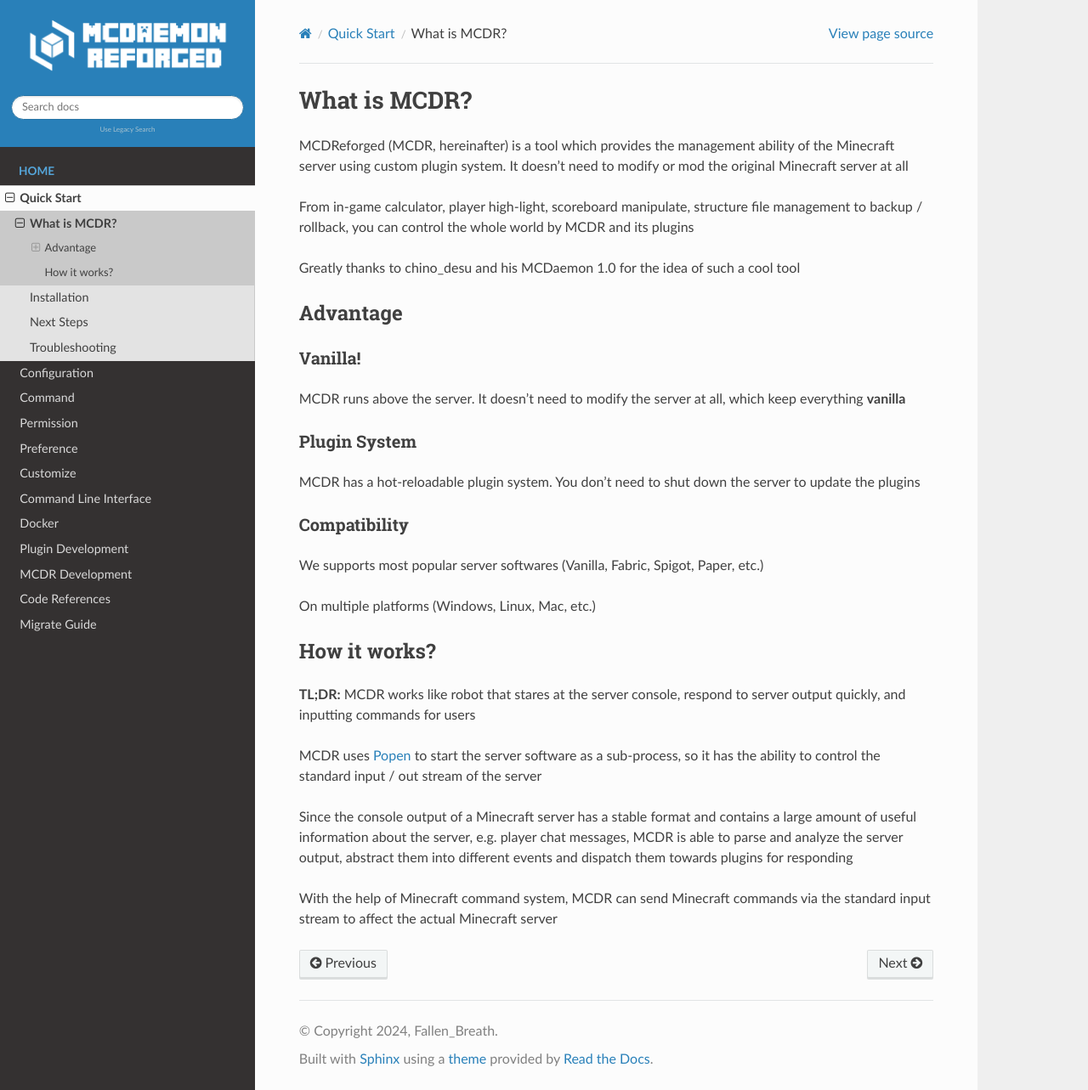
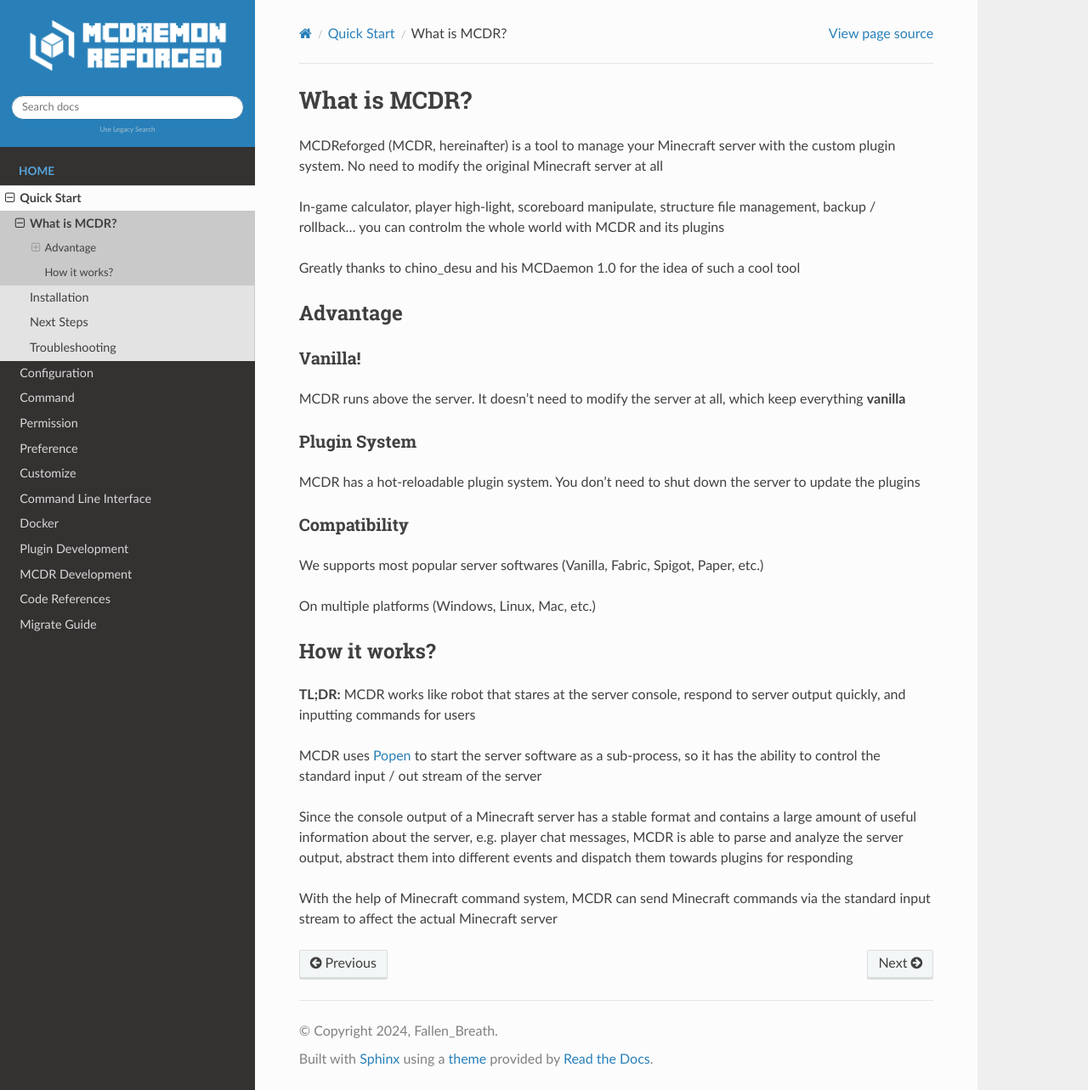
Before and after one commit to MCDReforged/MCDReforged, a Sphinx documentation site: the page built from docs/source/quick_start/introduction.rst, in a window 1280 px wide and 1283 px high. Shown: the whole window at 85% size. Built offline with Sphinx 7.4.7 and the Read the Docs theme 3.1.0, drawn with Linux system fonts in a browser that asks for light colours; pages that are not in the unit, such as notebooks, are missing from menus; the version number could not be read and is left out; comment, search, counter and statistics services are not loaded.

Commit message:
doc(quick_start) some wording changes

```diff
--- a/docs/source/quick_start/introduction.rst
+++ b/docs/source/quick_start/introduction.rst
@@ -2,9 +2,9 @@
 What is MCDR?
 =============
 
-MCDReforged (MCDR, hereinafter) is a tool which provides the management ability of the Minecraft server using custom plugin system. It doesn't need to modify or mod the original Minecraft server at all
+MCDReforged (MCDR, hereinafter) is a tool to manage your Minecraft server with the custom plugin system. No need to modify the original Minecraft server at all
 
-From in-game calculator, player high-light, scoreboard manipulate, structure file management to backup / rollback, you can control the whole world by MCDR and its plugins
+In-game calculator, player high-light, scoreboard manipulate, structure file management, backup / rollback... you can controlm the whole world with MCDR and its plugins
 
 Greatly thanks to chino_desu and his MCDaemon 1.0 for the idea of such a cool tool
 
```
